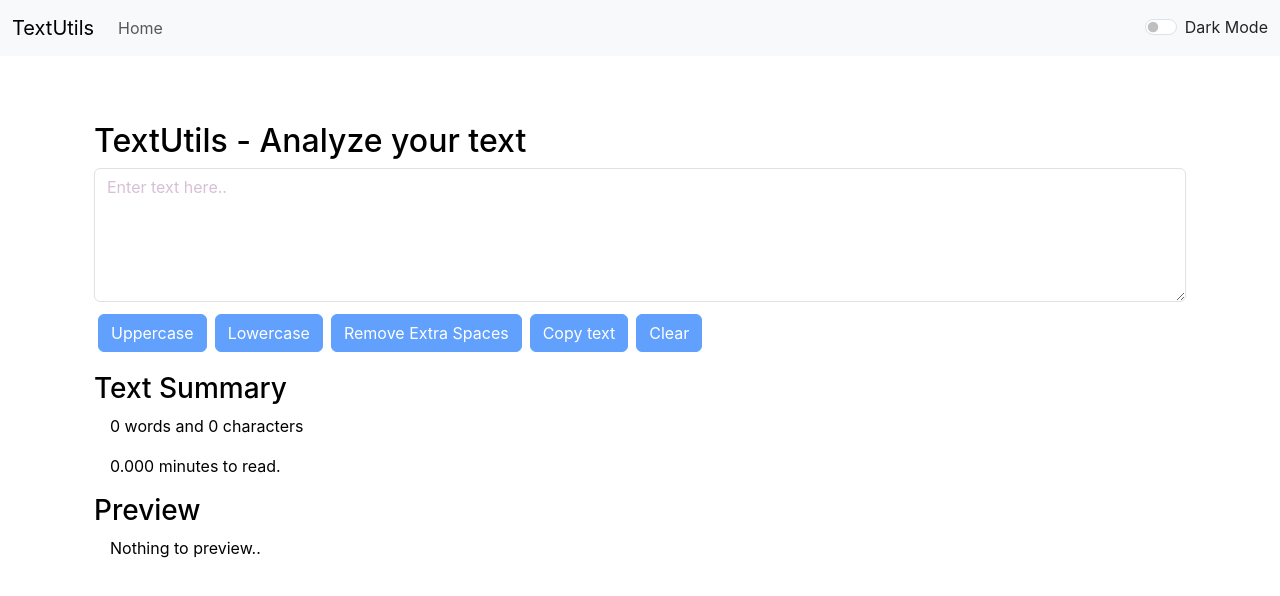
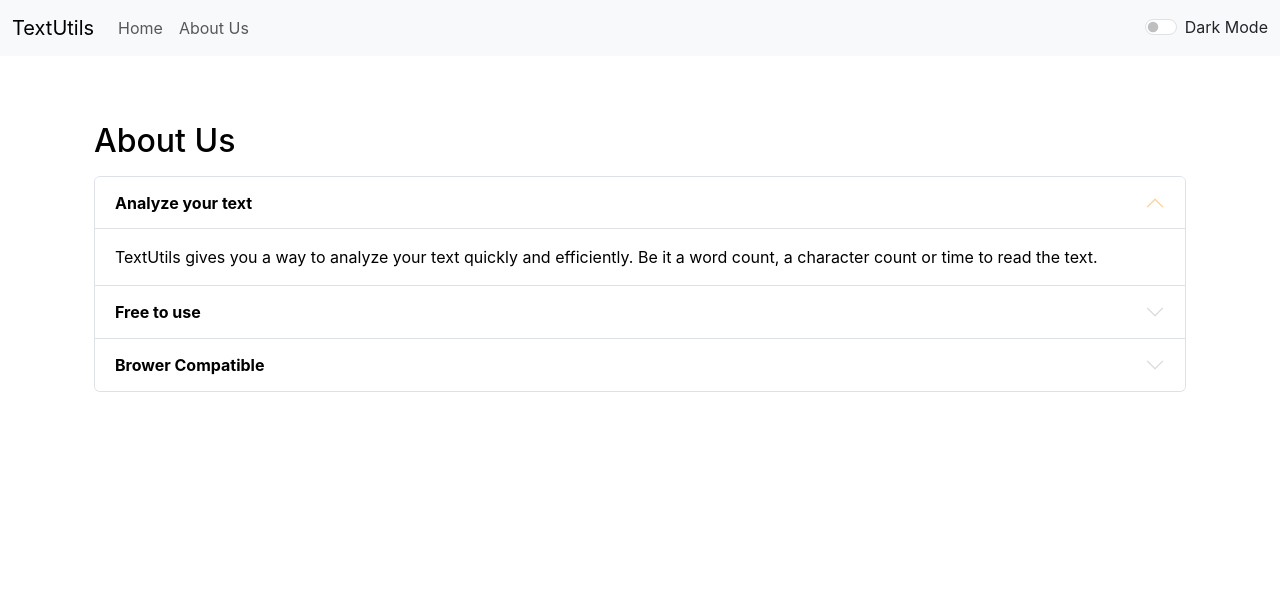
Before and after one commit to Irfansheikh01/TextUtils-React, a React (Create React App) app: page /about in a window 1280 px wide. Shown: the top 596 px of the page. Built offline with nearby package versions, Linux system fonts and the light colour scheme.

Commit message:
After Github Deploy - Normal code with Routs and About page.
Unistalled gh-pages
removed and installed again react-router-dom.
Uncommented code for routers in App.js and Navbar.js
Added css for accordion open close button in About page.

```diff
--- a/package.json
+++ b/package.json
@@ -1,5 +1,4 @@
 {
-  "homepage": "https://Irfansheikh01.github.io/TextUtils-React",
   "name": "textutils",
   "version": "0.1.0",
   "private": true,
@@ -7,7 +6,6 @@
     "@testing-library/jest-dom": "^5.17.0",
     "@testing-library/react": "^13.4.0",
     "@testing-library/user-event": "^13.5.0",
-    "gh-pages": "^6.1.1",
     "react": "^18.2.0",
     "react-dom": "^18.2.0",
     "react-router-dom": "^6.22.3",
--- a/src/App.js
+++ b/src/App.js
@@ -1,14 +1,14 @@
 import './App.css';
 import Alert from './Components/Alert';
-// import About from './Components/About';
+import About from './Components/About';
 import Navbar from './Components/Navbar';
 import TextForm from './Components/TextForm';
 import React, { useState } from 'react'
-// import {
-//   BrowserRouter as Router,
-//   Routes,
-//   Route,
-// } from "react-router-dom";
+import {
+  BrowserRouter as Router,
+  Routes,
+  Route,
+} from "react-router-dom";
 
 function App() {
     const[mode, setMode] = useState('light')
@@ -38,19 +38,18 @@ function App() {
 
   return (
     <>
-    {/* <Router> */}
+    <Router>
       <Navbar title="TextUtils" mode = {mode} toggleMode = {toggleMode} />
       <Alert alert = {alert}/>
 
       <div className="container my-3">
-        {/* <Routes> */}
-          {/* <Route path="/about" element = {<About mode = {mode} />}></Route> */}
-          {/* <Route path="/" element = {<TextForm heading = "TextUtils - Analyze your text" mode = {mode}  showAlert={showAlert}/>}></Route> */}
-          <TextForm heading = "TextUtils - Analyze your text" mode = {mode}  showAlert={showAlert}/>
-          {/* </Routes> */}
+        <Routes>
+          <Route path="/about" element = {<About mode = {mode} />}></Route>
+          <Route path="/" element = {<TextForm heading = "TextUtils - Analyze your text" mode = {mode}  showAlert={showAlert}/>}></Route>
+          </Routes>
       </div>
 
-    {/* </Router> */}
+    </Router>
     </>
   );
 }
--- a/src/Components/Navbar.js
+++ b/src/Components/Navbar.js
@@ -1,5 +1,5 @@
 import PropTypes from 'prop-types'
-// import { Link } from 'react-router-dom'
+import { Link } from 'react-router-dom'
 
 export default function Navbar(props) {
 
@@ -14,11 +14,11 @@ export default function Navbar(props) {
           <div className="collapse navbar-collapse" id="navbarSupportedContent">
             <ul className="navbar-nav me-auto mb-2 mb-lg-0">
               <li className="nav-item">
-                <a className="nav-link" aria-current="page" href="#">Home</a>
+                <Link className="nav-link" aria-current="page" to="/">Home</Link>
               </li>
-              {/* <li className="nav-item">
+              <li className="nav-item">
                 <Link className="nav-link" to="/about">{props.aboutText}</Link>
-              </li> */}
+              </li>
             </ul>
             <div className={`form-check form-switch text-${props.mode === 'light'?'dark':'light'}`}>
                 <input className="form-check-input" type="checkbox"  onClick={props.toggleMode} role="switch" id="flexSwitchCheckDefault" />
--- a/src/index.css
+++ b/src/index.css
@@ -11,3 +11,7 @@ code {
   font-family: source-code-pro, Menlo, Monaco, Consolas, 'Courier New',
     monospace;
 }
+
+.accordion-button::after{
+  filter: invert(1);
+}
```
Also changed, not shown: 1 other file (tests, documents, lock files or other folders).
